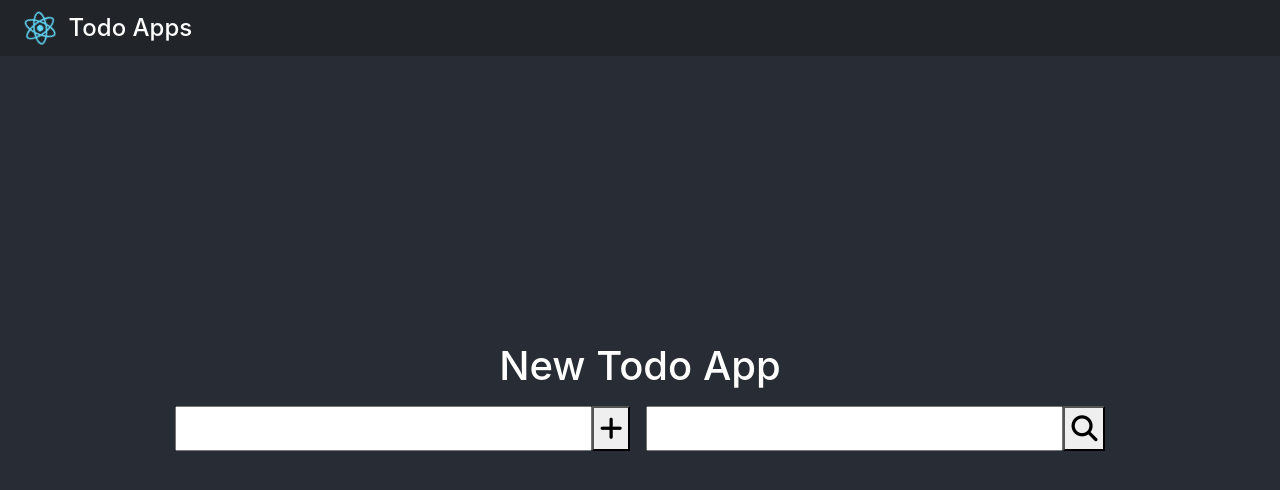
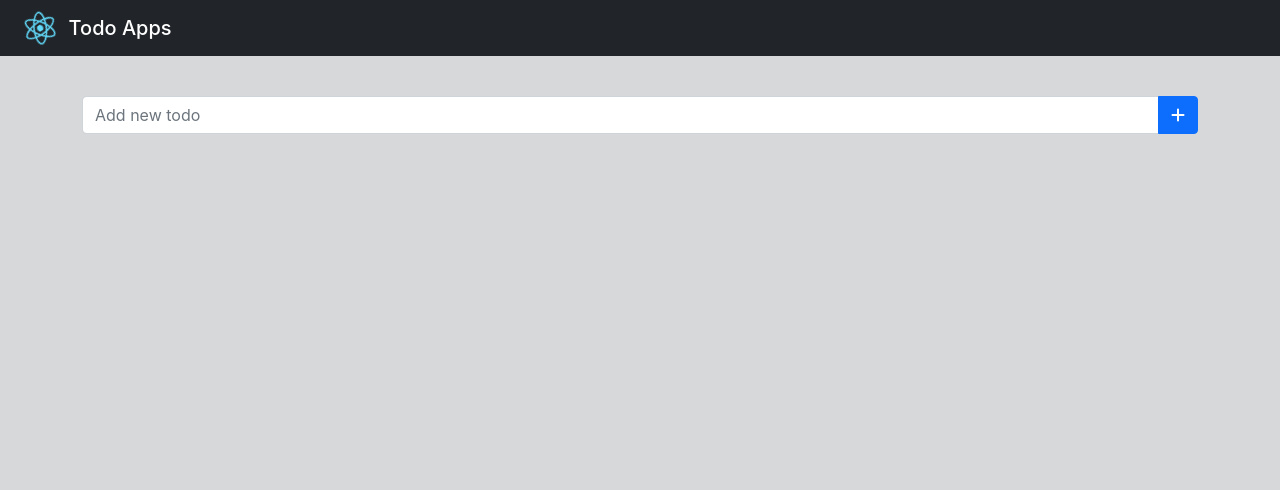
Before and after one commit to ALTA-FE4-AhmadTiarK/todo-list-app, a React (Create React App) app: page / in a window 1280 px wide. Shown: the top 490 px of the page. Built offline with nearby package versions, Linux system fonts and the light colour scheme.

Commit message:
Styling the Components

```diff
--- a/src/components/Form.jsx
+++ b/src/components/Form.jsx
@@ -14,21 +14,20 @@ const Form = ({ inputText, setInputText, todos, setTodos }) => {
 	};
 	return (
 		<div>
-			<form className='d-flex flex-wrap'>
-				<div id='add-new' className='pe-2 py-2'>
+			<form className='my-5'>
+				<div id='add-new' className='input-group mb-3'>
 					<input
+						className='form-control list-do'
 						type='text'
 						onChange={handleInput}
 						value={inputText}
+						placeholder='Add new todo'
 					/>
-					<button type='submit' onClick={handleSubmit}>
+					<button
+						className='btn btn-primary'
+						type='submit'
+						onClick={handleSubmit}>
 						<i className='fa-solid fa-plus'></i>
-					</button>
-				</div>
-				<div id='search-item' className='ps-2 py-2'>
-					<input type='search' name='' id='' />
-					<button type='submit'>
-						<i className='fa-solid fa-magnifying-glass'></i>
 					</button>
 				</div>
 			</form>
--- /dev/null
+++ b/src/components/Layout.jsx
@@ -0,0 +1,15 @@
+import React from 'react';
+
+const Layout = (props) => {
+	return (
+		<div className='layout'>
+			<div className='container'>
+				<div className='row'>
+					<div className='col-md-12'>{props.children}</div>
+				</div>
+			</div>
+		</div>
+	);
+};
+
+export default Layout;
--- a/src/components/Navbar.jsx
+++ b/src/components/Navbar.jsx
@@ -3,9 +3,11 @@ import logo from '../assets/logo.svg';
 
 const Navbar = (props) => {
 	return (
-		<div className='navbar navbar-expand-lg fixed-top bg-dark text-white container-fluid '>
+		<div className='navbar navbar-expand-lg fixed-top bg-dark text-white container-fluid'>
 			<img src={logo} className='App-logo' alt='logo' />
-			<h4 className='align-items-center my-auto'>{props.title}</h4>
+			<h4 className='align-items-center my-auto navbar-brand'>
+				{props.title}
+			</h4>
 			{props.children}
 		</div>
 	);
--- a/src/components/Todo.jsx
+++ b/src/components/Todo.jsx
@@ -17,19 +17,19 @@ const Todo = ({ text, todo, todos, setTodos }) => {
 	};
 
 	return (
-		<div className='d-flex flex-wrap my-2 container justify-content-end'>
+		<div className='d-flex flex-wrap container justify-content-center mb-2'>
 			<div className=''>
 				<li
-					className={`bg-primary text-black list-group-item ${
+					className={`list-do form-control list-group-item ${
 						todo.completed ? 'completed' : ''
 					}`}>
 					{text}
 				</li>
 			</div>
-			<button onClick={completeTodo}>
+			<button className='btn btn-success' onClick={completeTodo}>
 				<i className='fa-solid fa-check'></i>
 			</button>
-			<button onClick={deleteTodo}>
+			<button className='btn btn-danger' onClick={deleteTodo}>
 				<i className='fa-solid fa-trash-can'></i>
 			</button>
 		</div>
--- a/src/components/TodoList.jsx
+++ b/src/components/TodoList.jsx
@@ -3,8 +3,8 @@ import Todo from './Todo';
 
 export default function TodoList({ todos, setTodos }) {
 	return (
-		<div>
-			<ul className='list-group'>
+		<div className=''>
+			<ul className='list-group position-relative mb-5'>
 				{todos.map((todo) => (
 					<Todo
 						setTodos={setTodos}
--- a/src/pages/App.js
+++ b/src/pages/App.js
@@ -1,5 +1,6 @@
 import { useState } from 'react';
 import Form from '../components/Form';
+import Layout from '../components/Layout';
 import Navbar from '../components/Navbar';
 import TodoList from '../components/TodoList';
 import '../styles/App.css';
@@ -9,8 +10,8 @@ function App() {
 	const [todos, setTodos] = useState([]);
 	return (
 		<div className='App'>
-			<header className='App-header'>
-				<Navbar title='Todo Apps' />
+			<Navbar title='Todo Apps' />
+			<Layout>
 				<h1>New Todo App</h1>
 				<Form
 					inputText={inputText}
@@ -19,7 +20,7 @@ function App() {
 					setTodos={setTodos}
 				/>
 				<TodoList setTodos={setTodos} todos={todos} />
-			</header>
+			</Layout>
 		</div>
 	);
 }
--- a/src/styles/App.css
+++ b/src/styles/App.css
@@ -11,17 +11,6 @@
     .App-logo {
         animation: App-logo-spin infinite 20s linear;
     }
-}
-
-.App-header {
-    background-color: #282c34;
-    min-height: 100vh;
-    display: flex;
-    flex-direction: column;
-    align-items: center;
-    justify-content: center;
-    font-size: calc(10px + 2vmin);
-    color: white;
 }
 
 .App-link {
@@ -44,3 +33,14 @@
     text-decoration: line-through;
     opacity: 0.5;
 }
+
+.layout {
+    display: flex;
+    flex-direction: column;
+    align-items: center;
+    justify-content: center;
+}
+
+.list-do {
+    width: 50vw;
+}
--- a/src/styles/index.css
+++ b/src/styles/index.css
@@ -1,13 +1,11 @@
 body {
-  margin: 0;
-  font-family: -apple-system, BlinkMacSystemFont, 'Segoe UI', 'Roboto', 'Oxygen',
-    'Ubuntu', 'Cantarell', 'Fira Sans', 'Droid Sans', 'Helvetica Neue',
-    sans-serif;
-  -webkit-font-smoothing: antialiased;
-  -moz-osx-font-smoothing: grayscale;
+    margin: 0;
+    font-family: -apple-system, BlinkMacSystemFont, 'Segoe UI', 'Roboto', 'Oxygen', 'Ubuntu', 'Cantarell', 'Fira Sans', 'Droid Sans', 'Helvetica Neue', sans-serif;
+    -webkit-font-smoothing: antialiased;
+    -moz-osx-font-smoothing: grayscale;
+    background-color: rgb(215, 216, 217);
 }
 
 code {
-  font-family: source-code-pro, Menlo, Monaco, Consolas, 'Courier New',
-    monospace;
+    font-family: source-code-pro, Menlo, Monaco, Consolas, 'Courier New', monospace;
 }
```
